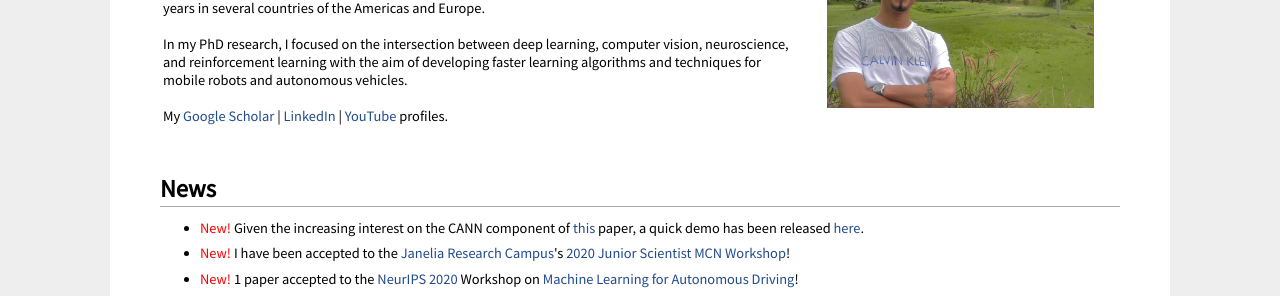
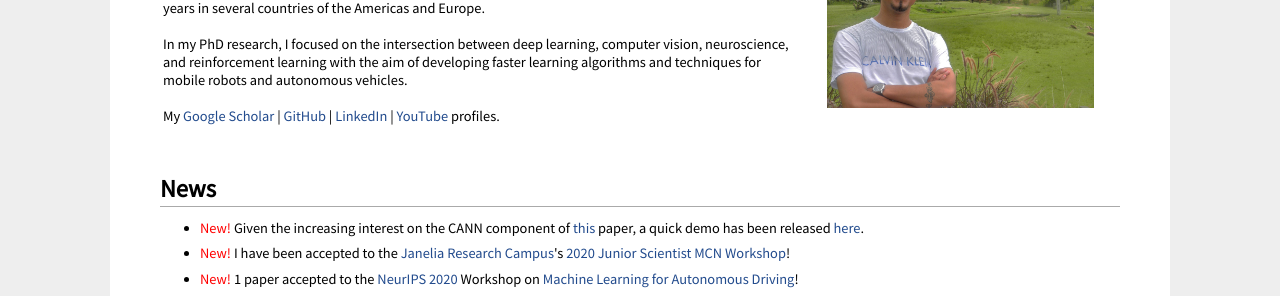
Before and after one commit to mchancan/mchancan.github.io, a Jekyll site: the page built from index.html, in a window 1280 px wide and 900 px high. Shown: the part 193-489 px from the top of the window. Built offline with Jekyll 4.4.1, drawn with Linux system fonts in a browser that asks for light colours; nearby versions of some CDN libraries; comment, search, counter and statistics services are not loaded.

Commit message:
Update index.html

```diff
--- a/index.html
+++ b/index.html
@@ -17,7 +17,7 @@ title: Marvin Chancán
 			</br>
 			In my PhD research, I focused on the intersection between deep learning, computer vision, neuroscience, and reinforcement learning with the aim of developing faster learning algorithms and techniques for mobile robots and autonomous vehicles.</br>
 			</br>
-			My <a href="https://scholar.google.com/citations?user=iK7xhJ4AAAAJ&hl=en" target="_blank">Google Scholar</a>&nbsp;|&nbsp;<a href="https://www.linkedin.com/in/mchancan" target="_blank">LinkedIn</a>&nbsp;|&nbsp;<a href="https://www.youtube.com/channel/UCrvgoqpKBbeye87FtqdW4Iw" target="_blank">YouTube</a> profiles.
+			My <a href="https://scholar.google.com/citations?user=iK7xhJ4AAAAJ&hl=en" target="_blank">Google Scholar</a>&nbsp;|&nbsp;<a href="https://github.com/mchancan" target="_blank">GitHub</a>&nbsp;|&nbsp;<a href="https://www.linkedin.com/in/mchancan" target="_blank">LinkedIn</a>&nbsp;|&nbsp;<a href="https://www.youtube.com/channel/UCrvgoqpKBbeye87FtqdW4Iw" target="_blank">YouTube</a> profiles.
 		</p>
 	</td>
 	<td style="padding:2.5%;width:33%;max-width:40%">
```
